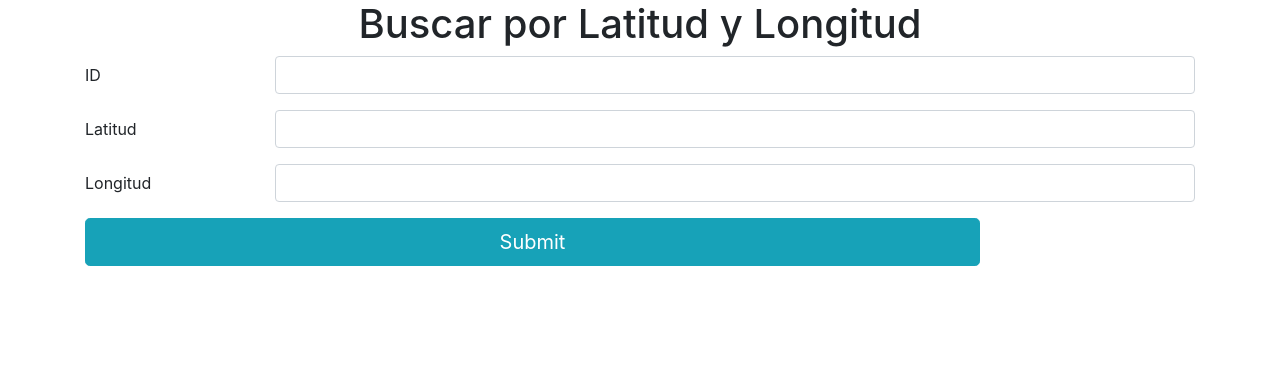
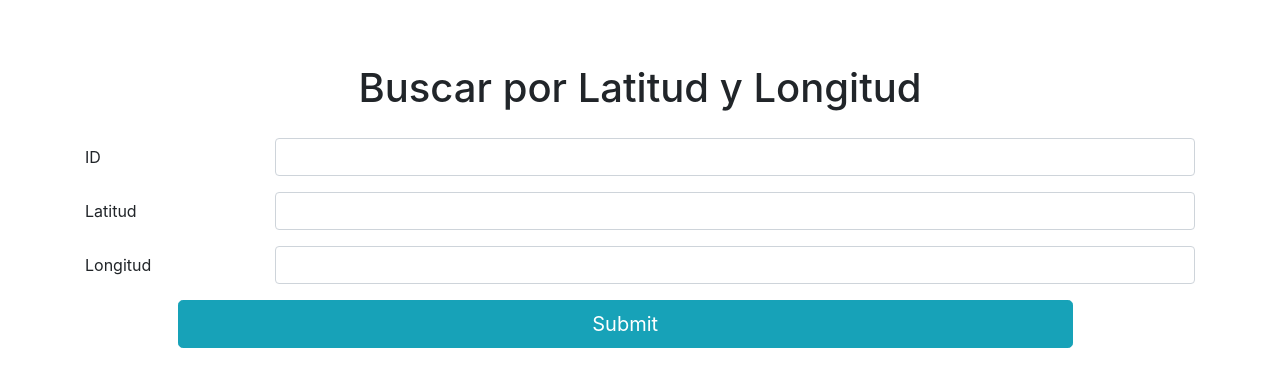
Before and after one commit to ringler0/Ec.Dif, a Flask app: page / in a window 1280 px wide. Shown: the top 387 px of the page. Run offline with Flask 2, Linux system fonts and the light colour scheme; some libraries are stand-ins or nearby versions.

Commit message:
arshytukilop9´0iupyotigrde

```diff
--- a/Proyecto flask+mongo/app.py
+++ b/Proyecto flask+mongo/app.py
@@ -14,7 +14,10 @@ posts = []
 
 def busca(id_auto,latitud,longitud):
   autos = mongo.db.autos
-  s = autos.find_one({'id':int(id_auto), 'lat' : str(latitud),'long':str(longitud)})
+  if id_auto!="" or latitud!="" or longitud!="":
+    s = autos.find_one({'id':int(id_auto), 'lat' : str(latitud),'long':str(longitud)})
+  else:
+    s=0
   if s:
     output = {'id' : s['id'],'lat' : s['lat'], 'long' : s['long'], 'vel' : s['vel'], 'ang' : s['ang'], 'fecha' : s['fecha'], 'ign' : s['ign'], 'sat' : s['sat']}
     b=1
--- a/Proyecto flask+mongo/templates/index.html
+++ b/Proyecto flask+mongo/templates/index.html
@@ -5,9 +5,20 @@
     <title>Autos</title>
     <link rel="stylesheet" href="https://cdn.jsdelivr.net/npm/bootstrap@4.5.3/dist/css/bootstrap.min.css" integrity="sha384-TX8t27EcRE3e/ihU7zmQxVncDAy5uIKz4rEkgIXeMed4M0jlfIDPvg6uqKI2xXr2" crossorigin="anonymous">
     <script src="https://cdn.jsdelivr.net/npm/bootstrap@4.5.3/dist/js/bootstrap.bundle.min.js" integrity="sha384-ho+j7jyWK8fNQe+A12Hb8AhRq26LrZ/JpcUGGOn+Y7RsweNrtN/tE3MoK7ZeZDyx" crossorigin="anonymous"></script>
+    <style>
+        .titulo{
+            margin-top: 5%;
+        }
+        .container{
+            margin-top: 2%;
+        }
+        .boton{
+            margin-left: 7%;
+        }
+    </style>
 </head>
 <body>
-    <div class="container">
+    <div class="titulo">
         <h1 class="text-center">Buscar por Latitud y Longitud</h1>
     </div>
     <div class="container ">
@@ -30,8 +41,8 @@
                     <input type="number" id="long" name="long"  step="0.00000000000000001" class="form-control"/>
                 </div>
             </div>
-            <div class="form-grou-row ">
-                <div class="col-sm-10 row justify.content-center">
+            <div class="form-grou-row">
+                <div class="col-sm-10 row justify.content-center boton">
                     <input type="submit" id="buscar" name="buscar" class="btn btn-info btn-lg btn-block"/>
                 </div>
             </div>
```
Also changed, not shown: Proyecto flask+mongo/templates/mapa.html (+41 -11 lines).
